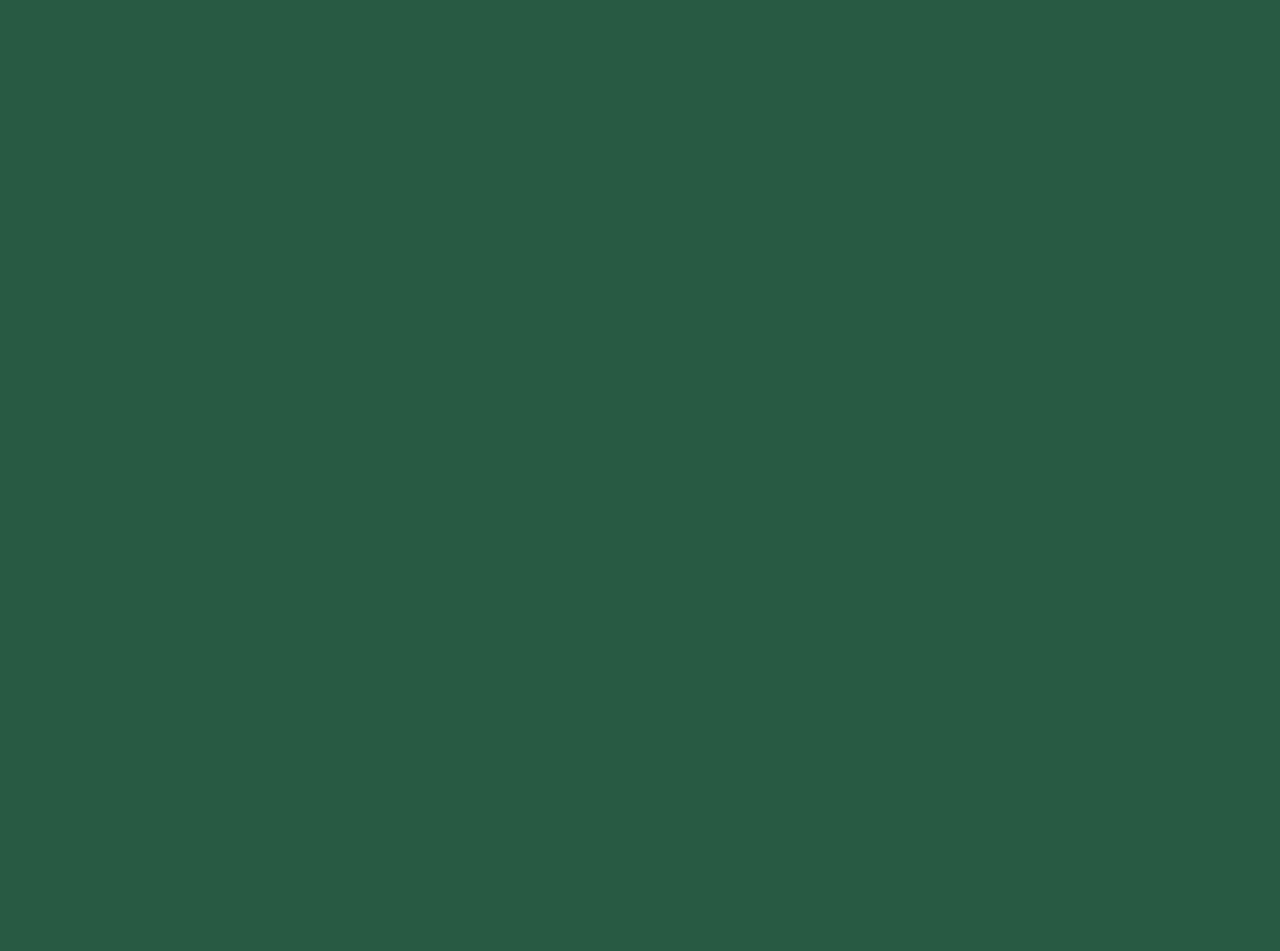
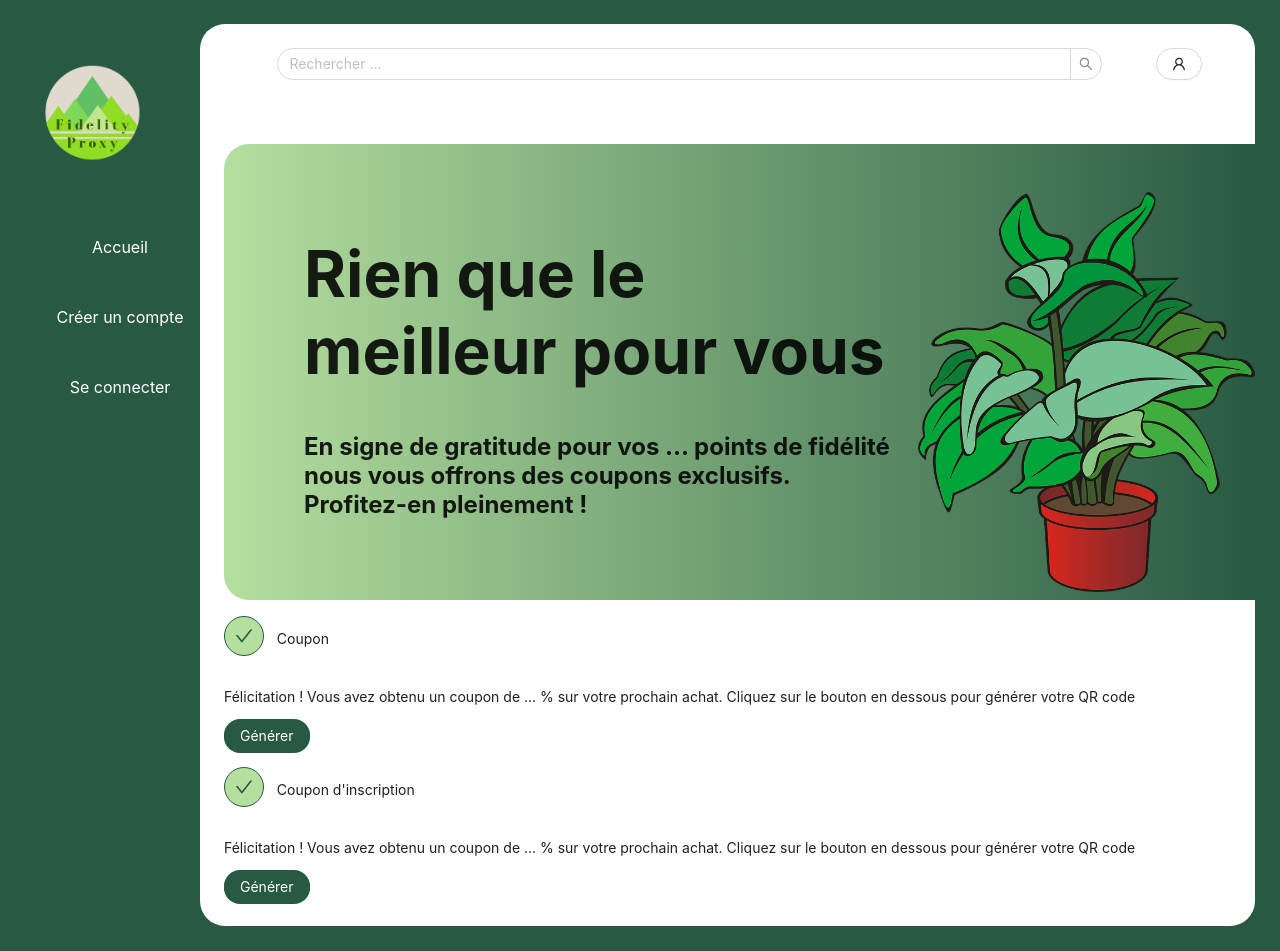
Before and after one commit to Cassandraforestier/fidelity-proxy, a React (Create React App) app: page /discount in a window 1280 px wide. Before the commit this address had no page. Shown: the top 951 px of the page. Before the commit the page ends 800 px from the top, so only its background shows below. Built offline with nearby package versions, Linux system fonts and the light colour scheme.

Commit message:
update pour le ticket utiliser coupon

```diff
--- a/public/index.html
+++ b/public/index.html
@@ -24,7 +24,7 @@
       work correctly both with client-side routing and a non-root public URL.
       Learn how to configure a non-root public URL by running `npm run build`.
     -->
-    <title>React App</title>
+    <title>Fidelity Proxy</title>
   </head>
   <body>
     <noscript>You need to enable JavaScript to run this app.</noscript>
--- a/src/App.js
+++ b/src/App.js
@@ -12,6 +12,7 @@ import dayjs from "dayjs";
 import frFR from "antd/lib/locale/fr_FR";
 import { useState } from 'react';
 import UserProfile from './page/profile/userProfile-page';
+import DiscountPage from './page/discount/discount-page';
 
 dayjs.locale("fr");
 const themeCustomValues = {
@@ -41,6 +42,7 @@ function App() {
             <Route path='/login' element={<Connection setLogged={setLogged} setUserType={setUserType}/>} />
             <Route path='/signup' element={<RegistrationForm />} />
             <Route path='/profile' element={<UserProfile/>}/>
+            <Route path='/discount' element={<DiscountPage/>}/>
           </Route>
         </Routes>
       </BrowserRouter>
--- a/src/layout.js
+++ b/src/layout.js
@@ -12,9 +12,11 @@ const { Search } = Input;
 
 const _menuItems = {
     Consommateur: [
-      { to: "catalog", label: "Catalogue" },
-      { to: "cart", label: "Panier" },
-      { to: "fidelity", label: "Fidelité" }
+      { to: "proxymity", label: "A proximité" },
+      { to: "merchants", label: "Commerçants" },
+      { to: "category", label: "Catégories" },
+      { to: "fidelityPoints", label: "Points de fidélité" },
+      { to: "discount", label: "Coupons de réduction" }
     ],
     Commerçant: [
       { to: "products", label: "Mes produits" },
--- /dev/null
+++ b/src/page/discount/discount-page.css
@@ -0,0 +1,39 @@
+.qrCode{
+    height: auto;
+    margin: 0 auto;
+    max-width: 10vw;
+    width: 100%;
+}
+
+.presentation-container{
+    background: linear-gradient(to right, #b4df9f, #285A43);
+    border-top-left-radius: 25px;
+    border-bottom-left-radius: 25px;
+    padding-top: 1.5em;
+    padding-left: 2.5em;
+    margin-top: 2em;
+    font-weight: bold;
+    font-size: large;
+    font-size: xx-large;
+    display: flex;
+    flex-direction: row;
+    justify-content: space-between;
+}
+.presentation-text{
+    float: right;
+    margin-right: 20px;
+}
+.presentation-text p {
+    font-size: x-large;
+}
+.coupon-title{
+    display: flex;
+    flex-direction: row;
+    margin-top: 2vh;
+}
+.coupon-title-content{
+    margin-left: 1vw;
+}
+img{
+    height: 50vh;
+}
--- /dev/null
+++ b/src/page/discount/discount-page.js
@@ -0,0 +1,74 @@
+import React, { useState } from 'react'
+
+import "./discount-page.css"
+import { Button } from 'antd'
+import QRCode from 'react-qr-code'
+import { CheckOutlined } from '@ant-design/icons';
+
+const DiscountPage = () => {
+  const [displayQrCode, setDisplayQrCode] = useState(false);
+  const [displayWelcomeQrCode, setDisplayWelcomeQrCode] = useState(false);
+
+  const handleGenerateWelcomeQrCode = () => {
+    setDisplayWelcomeQrCode(!displayWelcomeQrCode);
+  }
+  const handleGenerateQrCode = () => {
+    setDisplayQrCode(!displayQrCode);
+  }
+  return (
+    <>
+      <div className='presentation-container'>
+        <div className='presentation-text'>
+          <h1>Rien que le meilleur pour vous</h1>
+          <p>En signe de gratitude pour vos ... points de fidélité nous vous offrons des coupons exclusifs. Profitez-en pleinement !</p>
+        </div>
+        <div className='presentation-img'>
+          <img src='assets/plante.png' alt='plant decoration'/>
+        </div>
+      </div>
+      <div className='coupon-title'>
+        <div className='coupon-title-icon'>
+          <CheckOutlined className="certified-icon" style={{ fontSize: "18px", color: "#285A43", marginBottom: "1em" }} />
+        </div>
+        <div className='coupon-title-content'>
+          <p>Coupon</p>
+        </div>
+      </div>
+      <p>Félicitation ! Vous avez obtenu un coupon de ... % sur votre prochain achat. Cliquez sur le bouton en dessous pour générer votre QR code</p>
+      <Button onClick={handleGenerateQrCode} type="primary">{displayQrCode ? "Cancel" : "Générer"}</Button>
+      {displayQrCode ? (
+        <div className='qrCode'>
+        <QRCode
+        size={256}
+        style={{ height: "auto", maxWidth: "100%", width: "100%" }}
+        value={"value"}
+        viewBox={`0 0 256 256`}
+        />
+      </div>
+      ) : (null)}
+      <div className='coupon-title'>
+        <div className='coupon-title-icon'>
+          <CheckOutlined className="certified-icon" style={{ fontSize: "18px", color: "#285A43", marginBottom: "1em" }} />
+        </div>
+        <div className='coupon-title-content'>
+          <p>Coupon d'inscription</p>
+        </div>
+      </div>
+      <p>Félicitation ! Vous avez obtenu un coupon de ... % sur votre prochain achat. Cliquez sur le bouton en dessous pour générer votre QR code</p>
+      <Button onClick={handleGenerateWelcomeQrCode} type="primary">{displayWelcomeQrCode ? "Cancel" : "Générer"}</Button>
+      {displayWelcomeQrCode ? (
+        <div className='qrCode'>
+        <QRCode
+        size={256}
+        style={{ height: "auto", maxWidth: "100%", width: "100%" }}
+        value={"value"}
+        viewBox={`0 0 256 256`}
+        />
+      </div>
+      ) : (null)}
+
+    </>
+  )
+}
+
+export default DiscountPage
--- a/src/page/login/connection-page.js
+++ b/src/page/login/connection-page.js
@@ -15,7 +15,7 @@ const Connection = ( { setLogged, setUserType } ) => {
         console.log('Received values:', values);
         setLogged(true);
         navigate("/")
-        setUserType(USER_TYPE[2])
+        setUserType(USER_TYPE[1])
     };
 
     return (
--- a/src/page/profile/userProfile-page.js
+++ b/src/page/profile/userProfile-page.js
@@ -1,7 +1,7 @@
 import { Content } from 'antd/es/layout/layout'
 import React from 'react'
 import "./userProfile-page.css"
-import QRCode from 'react-qr-code'
+
 
 const UserProfile = () => {
   return (
@@ -14,15 +14,6 @@ const UserProfile = () => {
                   <p>Nom:</p>
                   <p>Email:</p>
                 </div>
-                <h1>Mon Qr code </h1>
-                <div className='qrCode' style={{ height: "auto", margin: "0 auto", maxWidth: 128, width: "100%" }}>
-                  <QRCode
-                  size={256}
-                  style={{ height: "auto", maxWidth: "100%", width: "100%" }}
-                  value={"value"}
-                  viewBox={`0 0 256 256`}
-                  />
-                </div>
             </div>
         </Content>
     </>
```
Also changed, not shown: public/assets/plante.png (added).
